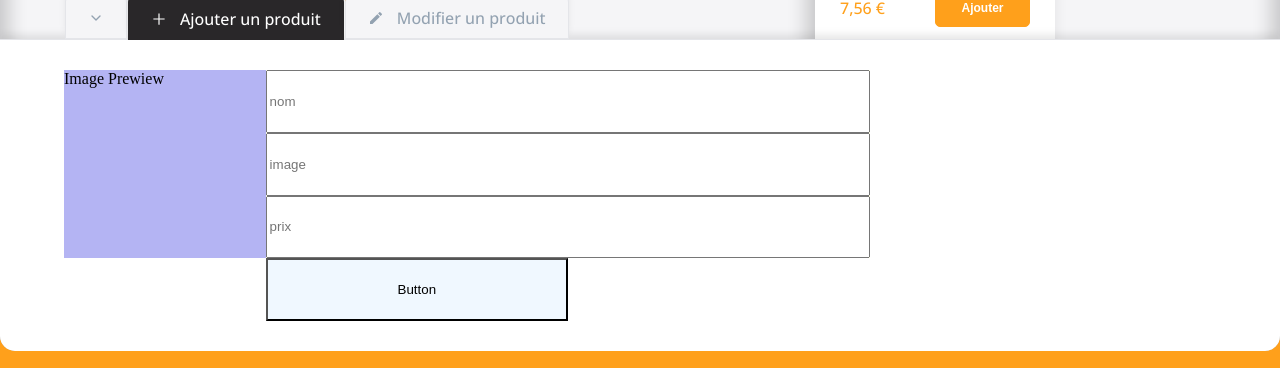
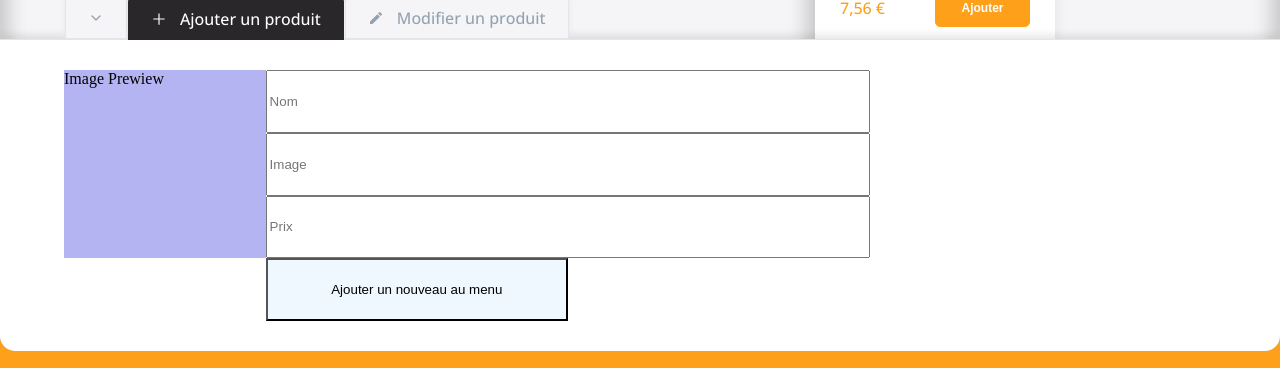
Before and after one commit to D-Luffytaro/crazee-burger, a React (Vite) app in the folder crazy-bg/: page /order/1 in a window 1280 px wide. Shown: the part 429-797 px from the top of the page. Built offline with nearby package versions, Linux system fonts and the light colour scheme; the HTML template or start-up script is replaced by a standard one.

Commit message:
🚧 F08: ADMIN > AddForm > Add new product to menu (with the form)

```diff
--- a/crazy-bg/src/components/pages/order/Main/Admin/AddForm.jsx
+++ b/crazy-bg/src/components/pages/order/Main/Admin/AddForm.jsx
@@ -1,30 +1,63 @@
 import styled from "styled-components";
 import OrderContext from "../../../../../context/OrderContext";
-import { useContext } from "react";
+import { useContext, useState } from "react";
 
 export default function AddForm() {
   const { handleAdd } = useContext(OrderContext);
 
-  const newProduct = {
-    id: new Date().getTime(),
-    imageSource: "/images/burger1.png",
-    title: "New",
-    price: 5.5,
+  const [title, setTitle] = useState("");
+  const [imageSource, setImageSource] = useState("");
+  const [price, setPrice] = useState(0);
+
+  const handleSubmit = (event) => {
+    event.preventDefault();
+
+    const newProduct = {
+      id: new Date().getTime(),
+      title: title,
+      imageSource: imageSource,
+      price: price,
+    };
+
+    handleAdd(newProduct);
   };
 
-  const handleSubmit = (event) => {
-    event.preventDefault(), handleAdd(newProduct);
+  const handleTitleChange = (event) => {
+    setTitle(event.target.value);
+  };
+
+  const handleImageChange = (event) => {
+    setImageSource(event.target.value);
+  };
+
+  const handlePriceChange = (event) => {
+    setPrice(event.target.value);
   };
 
   return (
     <AddFormStyled action="submit" onSubmit={handleSubmit}>
       <div className="image-prewiew">Image Prewiew</div>
       <div className="input-fields">
-        <input type="text" placeholder="nom" />
-        <input type="text" placeholder="image" />
-        <input type="text" placeholder="prix" />
+        <input
+          type="text"
+          placeholder="Nom"
+          value={title}
+          onChange={handleTitleChange}
+        />
+        <input
+          type="url"
+          placeholder="Image"
+          value={imageSource}
+          onChange={handleImageChange}
+        />
+        <input
+          type="number"
+          placeholder="Prix"
+          value={price ? price : ""}
+          onChange={handlePriceChange}
+        />
       </div>
-      <button className="submit-button">Button</button>
+      <button className="submit-button">Ajouter un nouveau au menu</button>
     </AddFormStyled>
   );
 }
```
